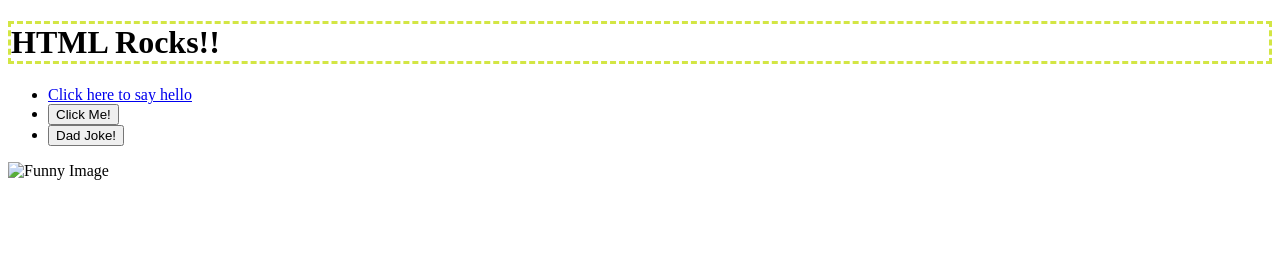
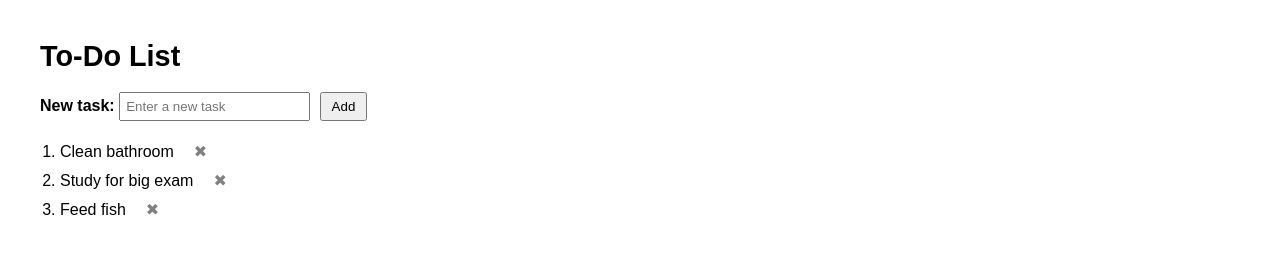
Before and after one commit to AustinBartram/11.03-Lab---JavaScript-in-the-Browser-Part-2, a website: page index.html in a window 1280 px wide. Drawn offline with Linux system fonts and the light colour scheme; files that its build step writes are made by us from their sources; files whose address does not match are found by name.

Commit message:
first-theory

```diff
--- a/index.html
+++ b/index.html
@@ -1,25 +1,23 @@
-<!doctype html>
-<html>
-
+<!DOCTYPE html>
+<html lang="en">
 <head>
-  <meta charset="utf-8">
-  <title>CS208 - Starter Code (UPDATE ME)!</title>
-  <meta name="description" content="">
-  <meta name="viewport" content="width=device-width, initial-scale=1">
+  <meta charset="UTF-8">
+  <title>To-Do List</title>
   <link rel="stylesheet" href="style.css">
 </head>
+<body>
+  <h1>To-Do List</h1>
 
-<body>
-  <h1>HTML Rocks!!</h1>
-  <ul>
-  <li><a href="/hello">Click here to say hello</a></li>
-  <li><button id="hello-link">Click Me!</button></li>
-  <li><button id="joke-button">Dad Joke!</button></li>
+  <label for="taskInput">New task:</label>
+  <input type="text" id="taskInput" placeholder="Enter a new task">
+  <button id="addBtn">Add</button>
+
+  <ol id="taskList">
+    <li><span class="task-text">Clean bathroom</span><button class="done-btn">&#10006;</button></li>
+    <li><span class="task-text">Study for big exam</span><button class="done-btn">&#10006;</button></li>
+    <li><span class="task-text">Feed fish</span><button class="done-btn">&#10006;</button></li>
+  </ol>
+
   <script src="script.js"></script>
-  </ul>
-  <img src="funny.png" alt="Funny Image" width="300" height="200">
-
-  <h2 id="joke-display"></h2>
 </body>
-
 </html>
```
Also changed, not shown: dist/script.js, dist/style.css, 1 other file.
